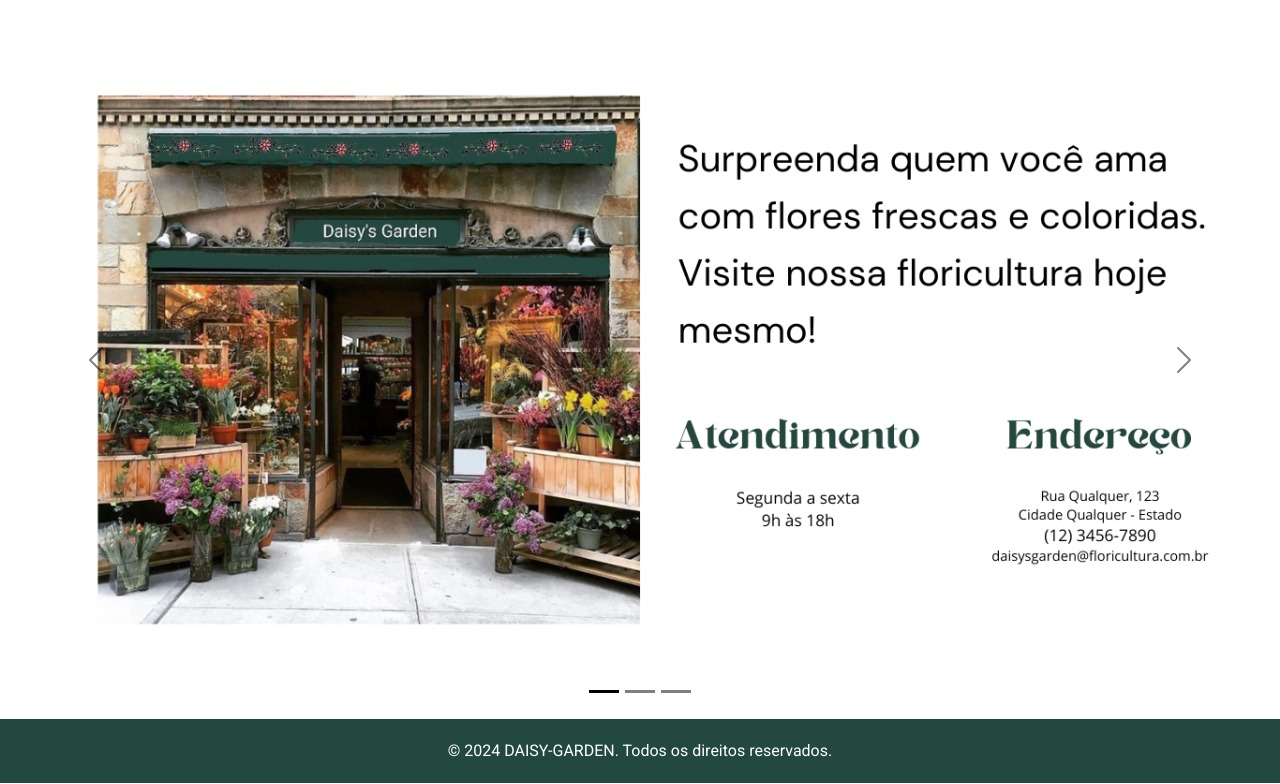
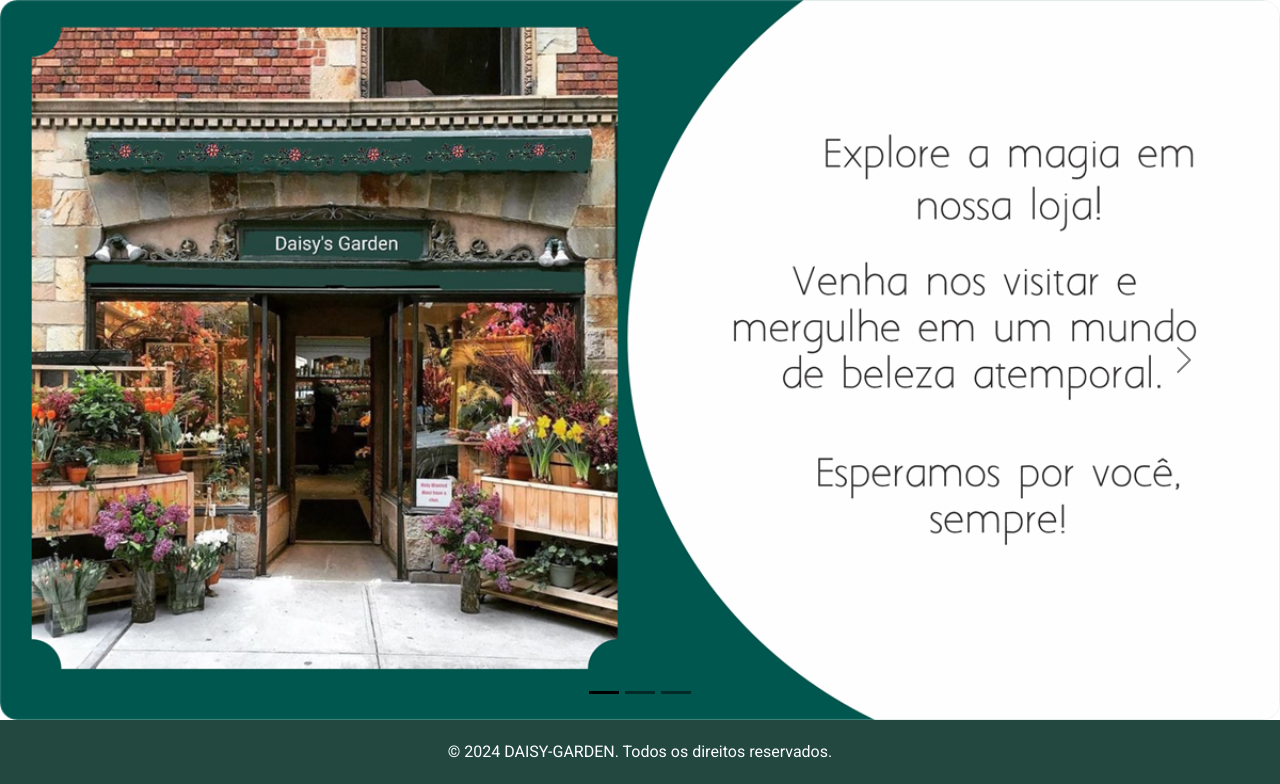
Before and after one commit to AnaAlicepb/Daisy-s_-Garden-1, a PHP site: page / in a window 1280 px wide. Shown: the part 63-847 px from the top of the page. Run offline with PHP 8.4, Linux system fonts and the light colour scheme.

Commit message:
ajustando imagens

```diff
--- a/index.php
+++ b/index.php
@@ -102,14 +102,14 @@ if (isset($_SESSION['carrinho'])) {
       <button type="button" data-bs-target="#carouselExampleDark" data-bs-slide-to="2" aria-label="Slide 3"></button>
     </div>
     <div class="carousel-inner">
-      <div class="carousel-item active" data-bs-interval="10000">
-        <img src="./img/carossel01.jpg" class="d-block w-100" alt="01">
+      <div class="carousel-item active" data-bs-interval="5000">
+      <img src="./img/assim.png" class="d-block w-100" alt="01" style="height: auto; object-fit: cover;">
       </div>
       <div class="carousel-item" data-bs-interval="2000">
-        <img src="./img/carosel02.jpg" class="d-block w-100" alt="02">
+      <img src="./img/carosel02.jpg" class="d-block w-100" alt="02" style="height:auto; object-fit: cover;">
       </div>
       <div class="carousel-item">
-        <img src="./img/carossel03.jpg" class="d-block w-100" alt="03">
+      <img src="./img/Carosel03.png" class="d-block w-100" alt="03" style="height:90vh; object-fit: cover;">
       </div>
     </div>
     <button class="carousel-control-prev" type="button" data-bs-target="#carouselExampleDark" data-bs-slide="prev">
```
Also changed, not shown: endereco.php (+8 -3 lines), img/Carosel01.png (added), img/Carosel03.png (added), img/assim.png (added), img/carosel02.jpg, img/carossel01.jpg.
